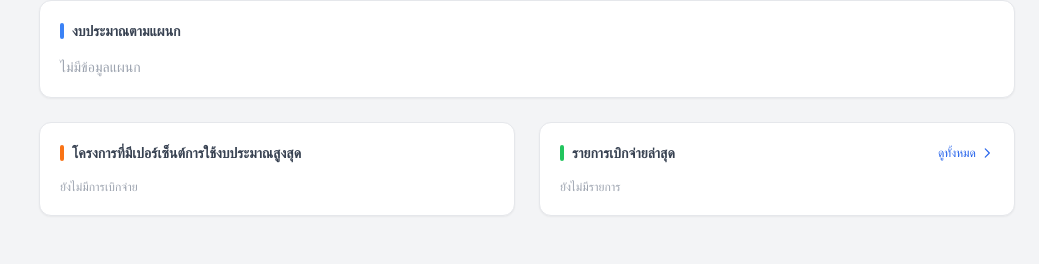
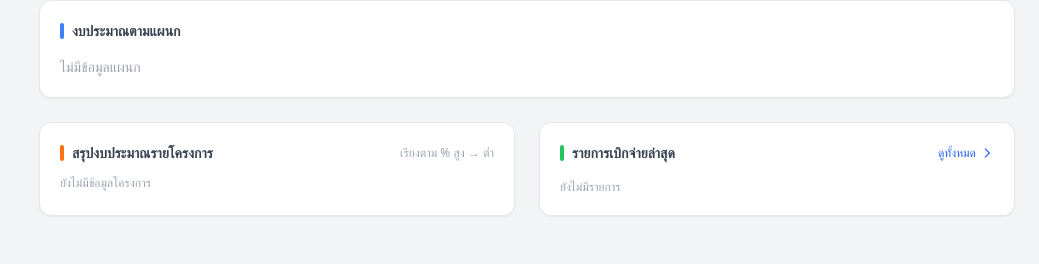
Before and after one commit to azimuthotg/projects_tracker, a Django app: page /executive/ in a window 1280 px wide. Shown: the part 891-1155 px from the top of the page, without its empty margins (241-1280 px from the left). Run offline with Django 5.2, Linux system fonts and the light colour scheme; the visitor is signed in with stand-in values (Sample User, id 1); data comes from the database, SQL or seed files in the repository; data that the repository does not hold is empty; parts of the project's set-up code (start-up, migrations or seed data) failed here and were passed over; some libraries are stand-ins or nearby versions.

Commit message:
feat: show all projects with budget details in exec dashboard project card
- Rename card to 'สรุปงบประมาณรายโครงการ'
- Show ALL projects (not just top 6) sorted by % desc, then project_code
- Add budget/spent/remaining amounts per project row
- Each project row is clickable → project_detail page

Co-Authored-By: Claude Sonnet 4.6 <noreply@anthropic.com>

```diff
--- a/apps/dashboard/views.py
+++ b/apps/dashboard/views.py
@@ -359,13 +359,20 @@ def executive(request):
     not_started_list = _not_started_qs[:4]
     not_started_list_all = _not_started_qs
 
-    # Top projects by budget usage
+    # All projects sorted by % desc, then project_code for 0%
     top_projects = []
-    for proj in all_projects.filter(total_budget__gt=0):
-        pct = proj.budget_usage_percent
-        if pct > 0:
-            top_projects.append({'project': proj, 'pct': round(pct, 1)})
-    top_projects = sorted(top_projects, key=lambda x: -x['pct'])[:6]
+    for proj in all_projects.select_related('department').order_by('project_code'):
+        spent = float(proj.total_spent)
+        budget = float(proj.total_budget)
+        pct = round(spent / budget * 100, 1) if budget > 0 else 0
+        top_projects.append({
+            'project': proj,
+            'pct': pct,
+            'budget': budget,
+            'spent': float(spent),
+            'remaining': budget - float(spent),
+        })
+    top_projects = sorted(top_projects, key=lambda x: (-x['pct'], x['project'].project_code or ''))
 
     # Recent expenses
     recent_expenses = Expense.objects.filter(
--- a/templates/dashboard/executive.html
+++ b/templates/dashboard/executive.html
@@ -417,30 +417,37 @@
 <!-- ═══ BOTTOM ═══ -->
 <div class="grid grid-cols-1 lg:grid-cols-2 gap-6 mb-6">
 
-  <!-- Top projects -->
+  <!-- All projects budget summary -->
   <div class="bg-white rounded-xl shadow-sm p-5 border border-gray-200 flex flex-col">
-    <h3 class="text-sm font-semibold text-gray-700 mb-4 flex items-center gap-2">
+    <h3 class="text-sm font-semibold text-gray-700 mb-3 flex items-center gap-2">
       <span class="w-1 h-4 bg-orange-500 rounded-full inline-block"></span>
-      โครงการที่มีเปอร์เซ็นต์การใช้งบประมาณสูงสุด
+      สรุปงบประมาณรายโครงการ
+      <span class="ml-auto text-xs font-normal text-gray-400">เรียงตาม % สูง → ต่ำ</span>
     </h3>
-    <div class="space-y-2.5 flex-1">
+    <div class="divide-y divide-gray-50 flex-1">
       {% for item in top_projects %}
-      <div class="flex items-center gap-3">
-        <div class="flex-1 min-w-0">
-          <p class="text-xs text-gray-700 truncate">{{ item.project.name }}</p>
+      <a href="{% url 'projects:project_detail' item.project.pk %}" class="block py-2 hover:bg-orange-50 -mx-2 px-2 rounded-lg transition-colors group">
+        <!-- Row 1: รหัส + ชื่อ + % -->
+        <div class="flex items-center gap-2 mb-1">
+          <span class="text-xs text-gray-400 flex-shrink-0">{{ item.project.project_code }}</span>
+          <p class="text-xs text-gray-700 group-hover:text-orange-700 font-medium flex-1 truncate">{{ item.project.name }}</p>
+          <div class="flex items-center gap-1.5 flex-shrink-0">
+            <div class="w-16 bg-gray-100 rounded-full h-1.5 overflow-hidden">
+              <div class="h-1.5 rounded-full {% if item.pct >= 80 %}bg-red-500{% elif item.pct >= 50 %}bg-orange-400{% else %}bg-green-500{% endif %}"
+                   style="width: {{ item.pct }}%"></div>
+            </div>
+            <span class="text-xs font-bold w-9 text-right {% if item.pct >= 80 %}text-red-500{% elif item.pct >= 50 %}text-orange-500{% else %}text-green-600{% endif %}">{{ item.pct }}%</span>
+          </div>
         </div>
-        <div class="flex items-center gap-2 flex-shrink-0">
-          <div class="w-24 bg-gray-100 rounded-full h-1.5 overflow-hidden">
-            <div class="h-1.5 rounded-full {% if item.pct >= 80 %}bg-red-500{% elif item.pct >= 50 %}bg-orange-400{% else %}bg-green-500{% endif %}"
-                 style="width: {{ item.pct }}%"></div>
-          </div>
-          <span class="text-xs font-bold w-10 text-right {% if item.pct >= 80 %}text-red-500{% elif item.pct >= 50 %}text-orange-500{% else %}text-green-600{% endif %}">
-            {{ item.pct }}%
-          </span>
+        <!-- Row 2: งบ / ใช้ไป / เหลือ -->
+        <div class="flex gap-3 text-xs pl-0">
+          <span class="text-gray-400">งบ <span class="text-gray-600 font-medium">{{ item.budget|floatformat:0|intcomma }}</span></span>
+          <span class="text-gray-400">ใช้ <span class="{% if item.pct >= 80 %}text-red-500{% elif item.pct >= 50 %}text-orange-500{% else %}text-blue-600{% endif %} font-medium">{{ item.spent|floatformat:0|intcomma }}</span></span>
+          <span class="text-gray-400">เหลือ <span class="text-emerald-600 font-medium">{{ item.remaining|floatformat:0|intcomma }}</span></span>
         </div>
-      </div>
+      </a>
       {% empty %}
-      <p class="text-xs text-gray-400">ยังไม่มีการเบิกจ่าย</p>
+      <p class="text-xs text-gray-400">ยังไม่มีข้อมูลโครงการ</p>
       {% endfor %}
     </div>
   </div>
```
